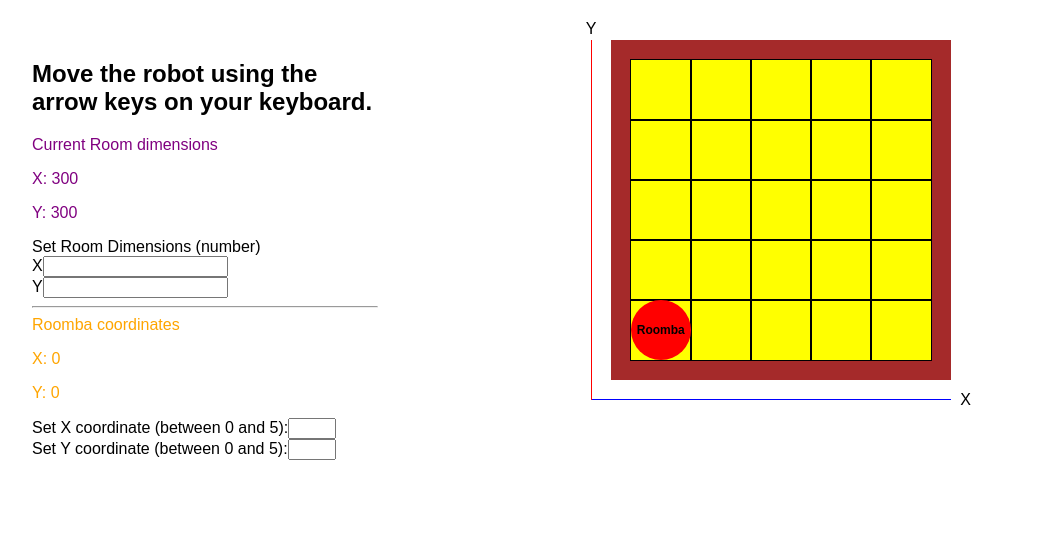
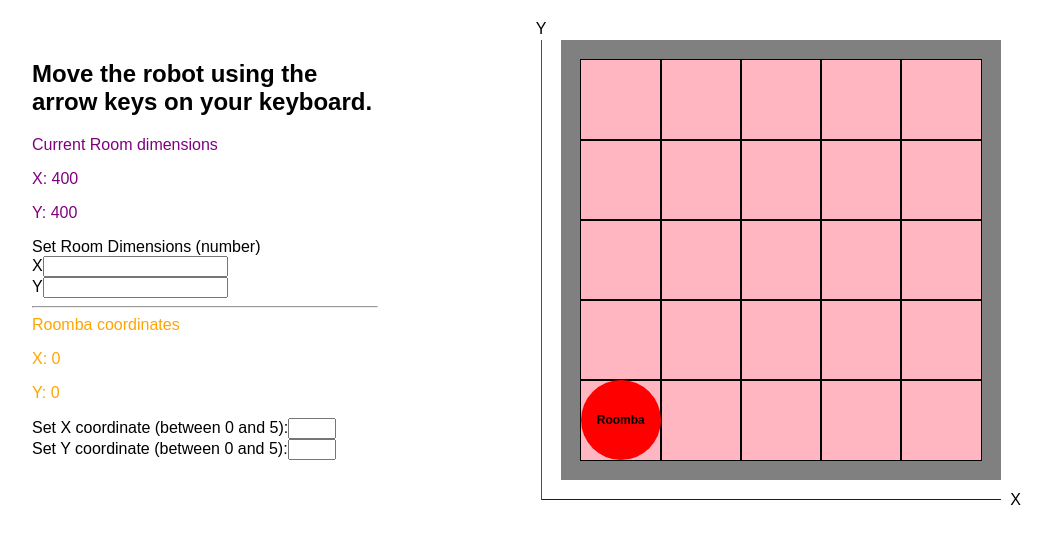
Before and after one commit to petia182/roomba-hoover, a React app: page / in a window 1280 px wide. Shown: the top 544 px of the page, without its empty margins (32-1084 px from the left). Built offline with nearby package versions, Linux system fonts and the light colour scheme.

Commit message:
implementing movement of robot on keyyup; adding if statements to prevent it going outside of the room

```diff
--- a/src/App.js
+++ b/src/App.js
@@ -9,8 +9,8 @@
 		super();
 		this.state = {
 			roomDimensions: {
-				width: 5,
-				height: 5
+				x: 5,
+				y: 5
 			},
 			robotCoordinates: {
 				x: 0,
@@ -19,15 +19,16 @@
 			dirtCoordinates: {
 				x: 0,
 				y: 0
-			}
+			},
+			count: 0
 		};
-		this.blockSize = 60;
+		this.blockSize = 80;
 	}
 	setRoomWidthDimensions = e => {
 		this.setState({
 			roomDimensions: {
-				width: e.target.value,
-				height: this.state.roomDimensions.height
+				x: parseInt(e.target.value, 0),
+				y: this.state.roomDimensions.y
 			}
 		});
 	};
@@ -35,8 +36,8 @@
 	setRoomHeightDimensions = e => {
 		this.setState({
 			roomDimensions: {
-				height: e.target.value,
-				width: this.state.roomDimensions.width
+				y: parseInt(e.target.value, 0),
+				x: this.state.roomDimensions.x
 			}
 		});
 	};
@@ -44,7 +45,7 @@
 	setRobotXCoordinates = e => {
 		this.setState({
 			robotCoordinates: {
-				x: e.target.value,
+				x: parseInt(e.target.value, 0),
 				y: this.state.robotCoordinates.y
 			}
 		});
@@ -53,7 +54,7 @@
 	setRobotYCoordinates = e => {
 		this.setState({
 			robotCoordinates: {
-				y: e.target.value,
+				y: parseInt(e.target.value, 0),
 				x: this.state.robotCoordinates.x
 			}
 		});
@@ -66,7 +67,7 @@
 
 	renderBlock = (roomDimensionsWidth, roomDimensionsHeight) => {
 		const numberOfBlocks =
-			this.state.roomDimensions.width * this.state.roomDimensions.height;
+			this.state.roomDimensions.x * this.state.roomDimensions.y;
 		let blocks = [];
 		for (let i = 0; i < numberOfBlocks; i++) {
 			blocks.push(
@@ -83,49 +84,91 @@
 		return blocks;
 	};
 
-	componentDidUpdate = () => {
-		this.moveRobot();
-	};
+	// componentDidUpdate = () => {
+	// 	this.moveRobot();
+	// };
 
-	moveRobot = e => {
-		// let n = 0;
-		// document.body.addEventListener("keyup", e => {
-		// 	n += 1;
-		// 	console.log(this.state.robotCoordinates.x);
-		// 	this.setState({
-		// 		robotCoordinates: {
-		// 			y: this.state.robotCoordinates.x + n,
-		// 			x: 5
-		// 		}
-		// 	});
-		// 	if (e.keyCode === 38 || e.keyCode === 87) {
-		// 		// this.setState({
-		// 		// 	robotCoordinates: {
-		// 		// 		y: n,
-		// 		// 		x: this.state.robotCoordinates.x
-		// 		// 	}
-		// 		// });
-		// 	} else if (e.keyCode === 40 || e.keyCode === 83) {
-		// 		console.log("DOWN");
-		// 	} else if (e.keyCode === 37 || e.keyCode === 65) {
-		// 		console.log("LEFT");
-		// 	} else if (e.keyCode === 39 || e.keyCode === 68) {
-		// 		console.log("RIGHT");
-		// 	}
-		// });
+	componentDidMount() {
+		window.addEventListener("keyup", this.handleKeyUp.bind(this));
+	}
+
+	componentWillUnmount() {
+		window.removeEventListener("keyup", this.handleKeyUp.bind(this));
+	}
+
+	handleKeyUp = e => {
+		if (e.keyCode === 38 || e.keyCode === 87) {
+			this.setState({
+				robotCoordinates: {
+					y: this.state.robotCoordinates.y + 1,
+					x: this.state.robotCoordinates.x
+				}
+			});
+			if (this.state.robotCoordinates.y === this.state.roomDimensions.y) {
+				this.setState({
+					robotCoordinates: {
+						y: this.state.roomDimensions.y - 1,
+						x: this.state.robotCoordinates.x
+					}
+				});
+			}
+		} else if (e.keyCode === 40 || e.keyCode === 83) {
+			this.setState({
+				robotCoordinates: {
+					y: this.state.robotCoordinates.y - 1,
+					x: this.state.robotCoordinates.x
+				}
+			});
+			if (this.state.robotCoordinates.y < 0) {
+				this.setState({
+					robotCoordinates: {
+						y: 0,
+						x: this.state.robotCoordinates.x
+					}
+				});
+			}
+		} else if (e.keyCode === 37 || e.keyCode === 65) {
+			console.log("LEFT");
+			this.setState({
+				robotCoordinates: {
+					x: this.state.robotCoordinates.x - 1,
+					y: this.state.robotCoordinates.y
+				}
+			});
+			if (this.state.robotCoordinates.x < 0) {
+				this.setState({
+					robotCoordinates: {
+						x: 0,
+						y: this.state.robotCoordinates.y
+					}
+				});
+			}
+		} else if (e.keyCode === 39 || e.keyCode === 68) {
+			console.log("RIGHT");
+			this.setState({
+				robotCoordinates: {
+					x: this.state.robotCoordinates.x + 1,
+					y: this.state.robotCoordinates.y
+				}
+			});
+			if (this.state.robotCoordinates.x === this.state.roomDimensions.x) {
+				this.setState({
+					robotCoordinates: {
+						y: this.state.robotCoordinates.y,
+						x: this.state.roomDimensions.x - 1
+					}
+				});
+			}
+		}
 	};
 
 	render() {
-		const roomDimensionsWidth =
-			this.state.roomDimensions.width * this.blockSize;
-		const roomDimensionsHeight =
-			this.state.roomDimensions.height * this.blockSize;
+		const roomDimensionsWidth = this.state.roomDimensions.x * this.blockSize;
+		const roomDimensionsHeight = this.state.roomDimensions.y * this.blockSize;
 		const robotYCoordinates = this.state.robotCoordinates.y * this.blockSize;
 		const robotXCoordinates = this.state.robotCoordinates.x * this.blockSize;
 
-		this.moveRobot();
-
-		console.log(robotYCoordinates);
+		// this.moveRobot();
 
 		return (
 			<div className="container">
@@ -150,9 +193,10 @@
 					roomDimensionsHeight={roomDimensionsHeight}
 					robotYCoordinates={robotYCoordinates}
 					robotXCoordinates={robotXCoordinates}
+					blockSize={this.blockSize}
 					renderBlock={this.renderBlock(
-						this.state.roomDimensions.width,
-						this.state.roomDimensions.height
+						this.state.roomDimensions.x,
+						this.state.roomDimensions.y
 					)}
 				/>
 			</div>
--- a/src/App.scss
+++ b/src/App.scss
@@ -18,9 +18,9 @@
   display: flex;
   flex-wrap: wrap;
   margin: 0 auto;
-  background-color: yellow;
+  background-color: lightpink;
   position: relative;
-  border: 20px solid brown;
+  border: 20px solid grey;
 
   &::after,
   &::before {
--- a/src/components/room.js
+++ b/src/components/room.js
@@ -7,7 +7,8 @@
 			roomDimensionsHeight,
 			robotXCoordinates,
 			robotYCoordinates,
-			renderBlock
+			renderBlock,
+			blockSize
 		} = this.props;
 		return (
 			<div
@@ -21,8 +22,8 @@
 				<div
 					className="roomba"
 					style={{
-						width: 60,
-						height: 60,
+						width: blockSize,
+						height: blockSize,
 						bottom: robotYCoordinates,
 						left: robotXCoordinates
 					}}
```
